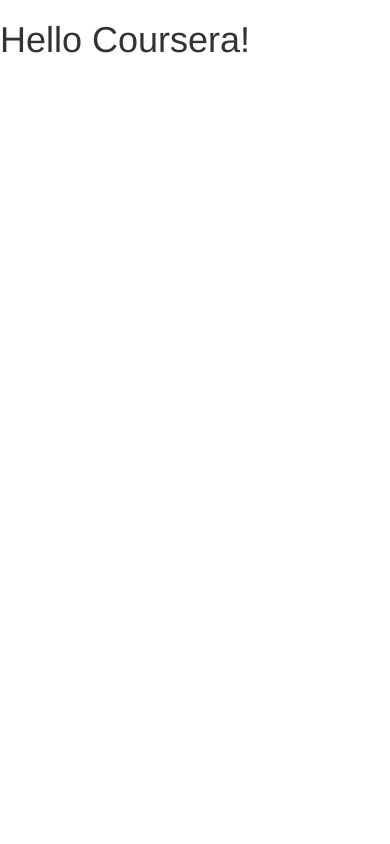
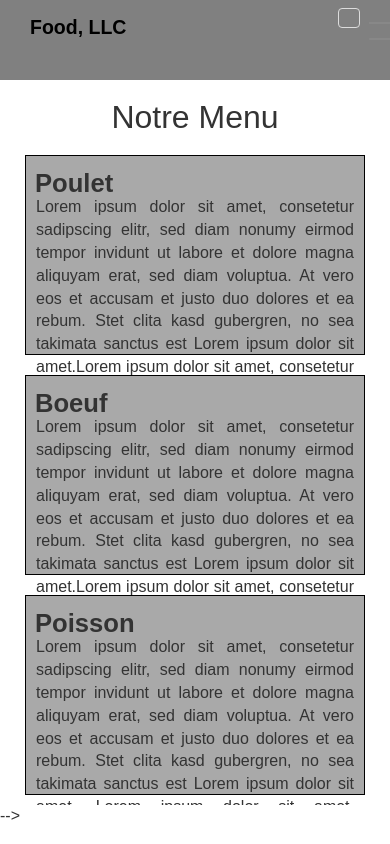
Before and after one commit to noeltine/depot_module3, a plain HTML site: page mod3_solution/index.html in a window 390 px wide. Drawn offline with Linux system fonts and the light colour scheme.

Commit message:
encore des modifiocations

```diff
--- a/mod3_solution/css/styles.css
+++ b/mod3_solution/css/styles.css
@@ -0,0 +1,117 @@
+
+body{
+	font-size: 16px;
+	font-family: Arial, Helvetica sans-serif;
+}
+
+/*HEADER*/
+#header-nav{
+	background-color:#808080;
+	border-radius: 0;
+	border: 0;
+}
+.navbar-brand{
+  padding-top: 15px;
+}
+/*NOM de l'entreprise*/
+
+.navbar-brand h1{
+	font-family: Arial, Helvetica sans-serif;
+  color: black;
+	font-size: 1.6em;
+	font-weight: bold;
+	margin-top: 0;
+	margin-bottom: 0;
+	line-height: .75;
+}
+/*
+h2 {
+	font-size: 32px;
+}*/
+
+h2{
+  font-size: 32px;
+}
+#nav-list {
+  margin-top: 10px;
+}
+#nav-list a {
+  box-sizing: border-box;
+  width: 100%;
+  border: solid #000 2px;
+  padding: 5px;
+  color: black;
+  text-align: center;
+  margin-bottom: 0;
+}
+
+#nav-list a span {
+  font-size: 1.4em;
+}
+.navbar-header button.navbar-toggle, .navbar-header .icon-bar {
+  border: 1px solid black;
+}
+.navbar-header button.navbar-toggle {
+  clear: both;
+  margin-top: -30px;
+}
+/* END HEADER */
+
+/* Ordinateur de bureau */
+@media (min-width: 992px) {
+
+}
+
+/* Tablettes */
+@media (min-width: 768px) and (max-width: 991px) {
+
+}
+
+/* Mobiles */
+@media (max-width: 767px) {
+  /* Header */
+  .navbar-brand {
+    padding-top: 10px;
+    height: 80px;
+  }
+  .navbar-brand h1 { /* Nom de l'entreprise */
+    padding-top: 10px;
+    font-size: 5vw;
+  }
+
+  #collapsable-nav a { /* Collapsed nav menu text */
+    font-size: 1.2em;
+  }
+
+
+  /* End Header */
+
+}
+
+
+*{
+  box-sizing: border-box;
+}
+
+.container{
+  width: 100%;
+  overflow:hidden;
+
+}
+p{
+  background-color:#A9A9A9;
+  margin: 10px;
+  padding: 40px 10px 10px 10px;
+  border: 1px solid black;
+  height: 200px;
+  text-align: justify;
+
+}
+
+div span{
+  position: absolute;
+  font-size: 1.6em;
+  font-weight:bold;
+  text-align: center;
+  margin: 20px;
+}
--- a/mod3_solution/index.html
+++ b/mod3_solution/index.html
@@ -4,22 +4,68 @@
     <meta charset="utf-8">
     <meta http-equiv="X-UA-Compatible" content="IE=edge">
     <meta name="viewport" content="width=device-width, initial-scale=1">
-
-    <!-- HTML5 shim and Respond.js for IE8 support of HTML5 elements and media queries -->
-    <!-- WARNING: Respond.js doesn't work if you view the page via file:// -->
-    <!--[if lt IE 9]>
-      <script src="https://oss.maxcdn.com/html5shiv/3.7.2/html5shiv.min.js"></script>
-      <script src="https://oss.maxcdn.com/respond/1.4.2/respond.min.js"></script>
-    <![endif]-->
-
-    <title>Bootstrap Starter Page</title>
+    <title>Proposition solution devoir 3</title>
     <link rel="stylesheet" href="css/bootstrap.min.css">
     <link rel="stylesheet" href="css/styles.css">
   </head>
 <body>
+  <header>
+    <nav id="header-nav" class="navbar navbar-default">
+      <div class="container">
+        <div class="navbar-hearder">
+          <!-- <a href="index.html" class="pull-left visible-md visible-lg">
+          </a> -->
+        <div class="navbar-brand">
+          <h1>Food, LLC</h1>
+        </div>
 
-  <h1>Hello Coursera!</h1>
+        <button type="button" class="navbar-toggle collapsed" data-toggle="collapse" data-target="#collapsable-nav" aria-expanded="false">
+          <span class="sr-only">Toggle navigation</span>
+          <span class="icon-bar"></span>
+          <span class="icon-bar"></span>
+          <span class="icon-bar"></span>
+        </button>
+      </div>
 
+      <div id="collapsable-nav" class="collapse navbar-collapse">
+           <ul id="nav-list" class="nav navbar-nav navbar-right" >
+            <li>
+              <a href="menu-categories.html" class="visible-xs">
+                <span class="glyphicon"></span><br class="hidden-xs"> Poulet</a>
+            </li>
+            <li>
+              <a href="#" class="visible-xs">
+                <span class="glyphicon"></span><br class="hidden-xs"> Boeuf</a>
+            </li>
+            <li>
+              <a href="#" class="visible-xs">
+                <span class="glyphicon"></span><br class="hidden-xs"> Poisson</a>
+            </li>
+          </ul><!-- #nav-list -->
+      </div><!-- .collapse .navbar-collapse -->
+    </div>
+    </nav>
+  </header>
+
+
+    <h2 class="text-center">Notre Menu</h2>
+<div class="container">
+<div class="row">
+      <div class="col-md-12 col-sm-12 col-xs-12">
+        <span >Poulet</span>
+          <p> Lorem ipsum dolor sit amet, consetetur sadipscing elitr, sed diam nonumy eirmod tempor invidunt ut labore et dolore magna aliquyam erat, sed diam voluptua. At vero eos et accusam et justo duo dolores et ea rebum. Stet clita kasd gubergren, no sea takimata sanctus est Lorem ipsum dolor sit amet.Lorem ipsum dolor sit amet, consetetur sadipscing elitr, sed diam nonumy eirmod tempor invidunt ut labore et dolore magna aliquyam erat, sed diam voluptua. At vero eos et accusam et justo duo dolores et ea rebum. Stet clita kasd gubergren, no sea takimata sanctus est Lorem ipsum dolor sit amet. </p>
+      </div>
+      <div class="col-md-12 col-sm-12 col-xs-12">
+            <span>Boeuf</span>
+            <p> Lorem ipsum dolor sit amet, consetetur sadipscing elitr, sed diam nonumy eirmod tempor invidunt ut labore et dolore magna aliquyam erat, sed diam voluptua. At vero eos et accusam et justo duo dolores et ea rebum. Stet clita kasd gubergren, no sea takimata sanctus est Lorem ipsum dolor sit amet.Lorem ipsum dolor sit amet, consetetur sadipscing elitr, sed diam nonumy eirmod tempor invidunt ut labore et dolore magna aliquyam erat, sed diam voluptua. At vero eos et accusam et justo duo dolores et ea rebum. Stet clita kasd gubergren, no sea takimata sanctus est Lorem ipsum dolor sit amet.</p>
+      </div>
+      <div class="col-md-12 col-sm-12 col-xs-12">
+            <span>Poisson</span>
+            <p> Lorem ipsum dolor sit amet, consetetur sadipscing elitr, sed diam nonumy eirmod tempor invidunt ut labore et dolore magna aliquyam erat, sed diam voluptua. At vero eos et accusam et justo duo dolores et ea rebum. Stet clita kasd gubergren, no sea takimata sanctus est Lorem ipsum dolor sit amet. Lorem ipsum dolor sit amet, consetetur sadipscing elitr, sed diam nonumy eirmod tempor invidunt ut labore et dolore magna aliquyam erat, sed diam voluptua. At vero eos et accusam et justo duo dolores et ea rebum. Stet clita kasd gubergren, no sea takimata sanctus est Lorem ipsum dolor sit amet. </p>
+      </div>
+</div>
+
+</div> -->
   <!-- jQuery (Bootstrap JS plugins depend on it) -->
   <script src="js/jquery-1.11.3.min.js"></script>
   <script src="js/bootstrap.min.js"></script>
```
